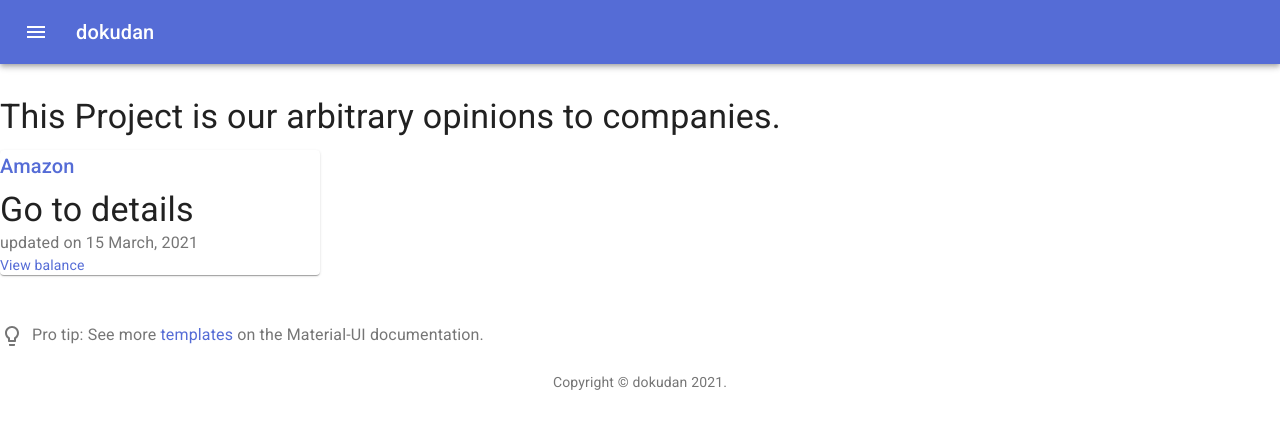
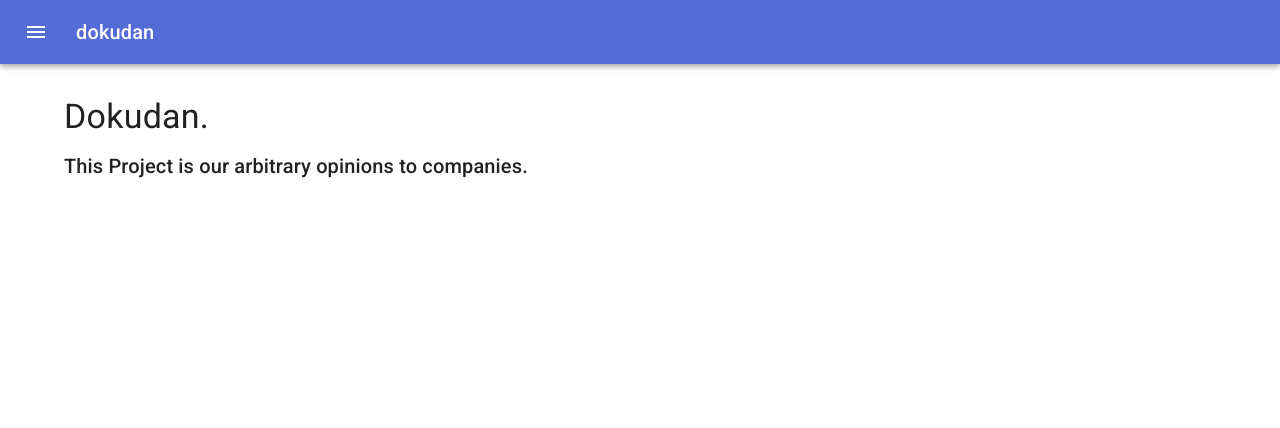
Before and after one commit to yuta519/Next-js-demo-app, a Next.js app: page / in a window 1280 px wide. Shown: the top 428 px of the page. Built offline with nearby package versions, Linux system fonts and the light colour scheme.

Commit message:
add mui v5 to package.json and yarn.lock

```diff
--- a/package.json
+++ b/package.json
@@ -3,8 +3,12 @@
   "version": "4.0.0",
   "private": true,
   "dependencies": {
+    "@emotion/react": "^11.4.1",
+    "@emotion/styled": "^11.3.0",
     "@material-ui/core": "latest",
     "@material-ui/icons": "^4.11.2",
+    "@mui/icons-material": "^5.0.0",
+    "@mui/material": "^5.0.0",
     "clsx": "latest",
     "next": "latest",
     "prop-types": "latest",
--- a/pages/index.tsx
+++ b/pages/index.tsx
@@ -1,54 +1,24 @@
-import Box from '@material-ui/core/Box';
-import Grid from '@material-ui/core/Grid'
-import Paper from '@material-ui/core/Paper'
-import Typography from '@material-ui/core/Typography';
+import * as React from 'react';
+import Container from '@mui/material/Container';
+import Typography from '@mui/material/Typography';
+import Box from '@mui/material/Box';
 
-import ProTip from '../src/ProTip';
-import { Copyright } from '../components/pages/Copyright'
-import CompanyTile from '../components/pages/CompanyTile'
-import Header from '../components//pages/Header'
+import Header from '../components/pages/Header';
 
 export default function Index() {
   return (
     <>
       <Header />
+      <Container>
       <Box my={4}>
         <Typography variant="h4" component="h1" gutterBottom>
+          Dokudan.
+        </Typography>
+        <Typography variant="h6" component="h1" gutterBottom>
           This Project is our arbitrary opinions to companies.
         </Typography>
-
-        {/* <main className={classes.content}>
-        <div className={classes.appBarSpacer} />
-        <Container maxWidth="lg" className={classes.container}>
-          <Grid container spacing={3}>
-            Chart
-            <Grid item xs={12} md={8} lg={9}>
-              <Paper className={fixedHeightPaper}>
-                <Chart />
-              </Paper>
-            </Grid> */}
-            {/* Recent Deposits */}
-            <Grid item xs={12} md={4} lg={3}>
-              <Paper>
-                <CompanyTile />
-              </Paper>
-            </Grid>
-            {/* Recent Orders */}
-            {/* <Grid item xs={12}>
-              <Paper className={classes.paper}>
-                <Orders />
-              </Paper>
-            </Grid>
-          </Grid>
-          <Box pt={4}>
-            <Copyright />
-          </Box>
-        </Container>
-      </main> */}
-
-        <ProTip />
-        <Copyright />
       </Box>
+      </Container>
     </>
   );
 }
```
Also changed, not shown: 1 other file (tests, documents, lock files or other folders).
